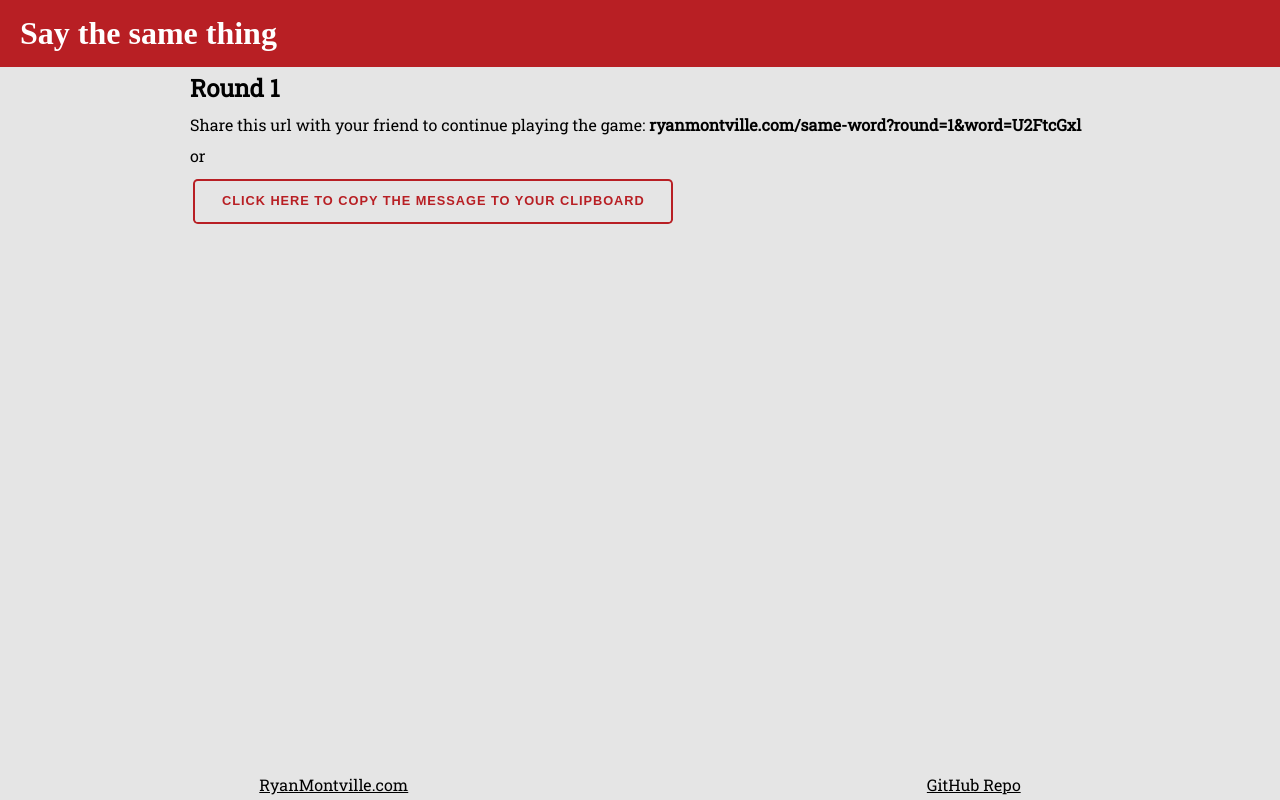
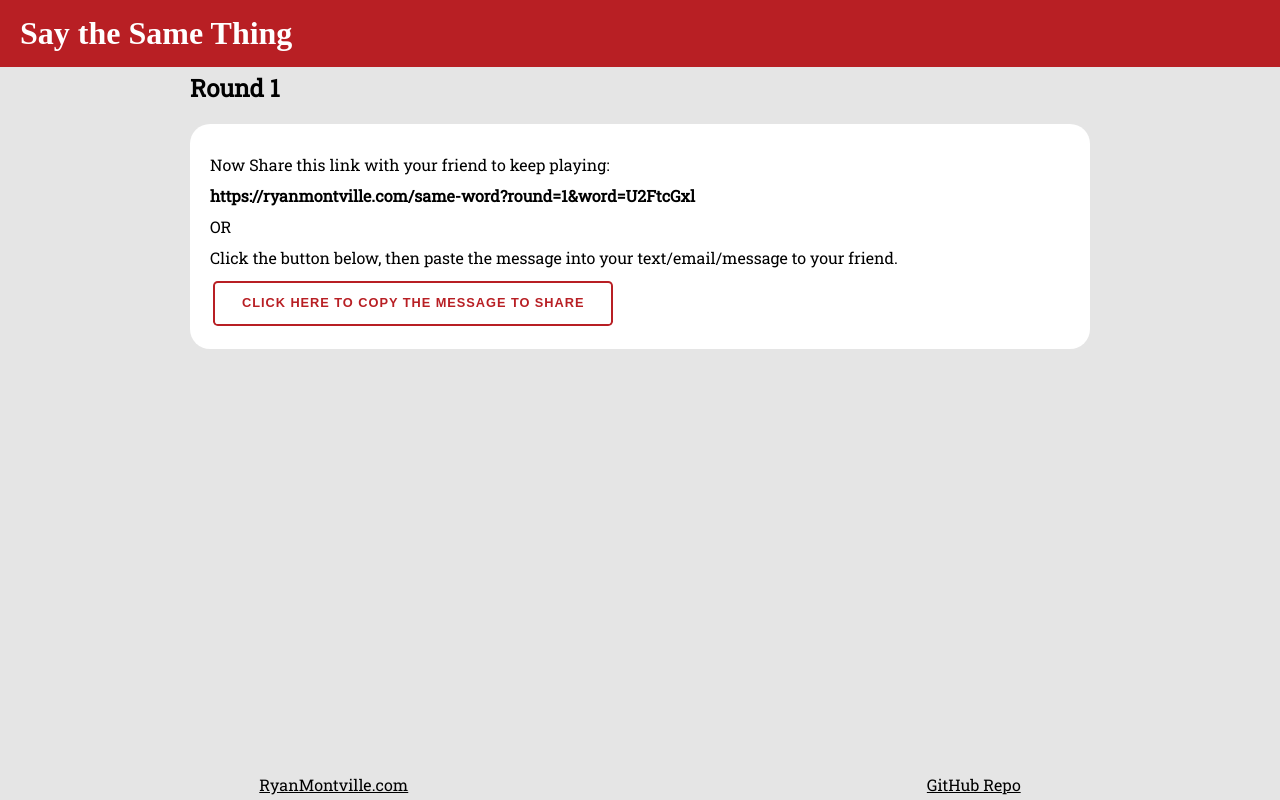
Before and after one commit to RyanMontville/same-word, an Angular app: page / in a window 1280 px wide. Both pictures are taken after typing "Sample" into the empty fields and a click on the button "SUBMIT". Built offline with nearby package versions, Linux system fonts and the light colour scheme; a web font is replaced by a local one.

Commit message:
adding animations

```diff
--- a/package.json
+++ b/package.json
@@ -10,6 +10,7 @@
   },
   "private": true,
   "dependencies": {
+    "@angular/animations": "^19.2.6",
     "@angular/cdk": "^19.2.9",
     "@angular/common": "^19.2.0",
     "@angular/compiler": "^19.2.0",
--- a/src/app/app.config.ts
+++ b/src/app/app.config.ts
@@ -1,8 +1,12 @@
 import { ApplicationConfig, provideZoneChangeDetection } from '@angular/core';
 import { provideRouter } from '@angular/router';
-
 import { routes } from './app.routes';
+import { provideAnimationsAsync } from '@angular/platform-browser/animations/async';
 
 export const appConfig: ApplicationConfig = {
-  providers: [provideZoneChangeDetection({ eventCoalescing: true }), provideRouter(routes)]
+  providers: [
+    provideZoneChangeDetection({ eventCoalescing: true }),
+    provideRouter(routes),
+    provideAnimationsAsync()
+  ]
 };
--- a/src/app/header/header.component.html
+++ b/src/app/header/header.component.html
@@ -1,3 +1,3 @@
 <header>
-    <h1>Say the same thing</h1>
+    <h1>Say the Same Thing</h1>
 </header>
--- a/src/app/home/home.component.css
+++ b/src/app/home/home.component.css
@@ -0,0 +1,8 @@
+.card {
+    display: block;
+    margin: 20px 0;
+    padding: 20px;
+    border-radius: 20px;
+    background-color: var(--card-background);
+    color: var(--text-color);
+}
--- a/src/app/home/home.component.html
+++ b/src/app/home/home.component.html
@@ -1,18 +1,50 @@
-@if (!gameWon) {
+<div id="container">
     <h2>Round {{round}}</h2>
-    <div [innerHTML]="message"></div>
-    @if (!showCopyButton) {
+    @if (showPromptCard) {
+    <div class="card" id="promptCard" [@cardAnimation]="promptCardState">
+        @if (round == 1) {
+        <p>Welcome to same the Same Thing! The goal of this game is to say the same thing as your friend. If you say
+            "hamburger" and your friend say "fries", then you have to think of a word that links those two words. If you
+            both say "fast food" you win!. If you say "fast food" but your friend says "unhealthy", then you keep
+            playing until you say the same thing.</p>
+        }
+        <div [innerHTML]="message"></div>
         <div class="inputGroup">
-            <input [(ngModel)]="newWord" type="text" placeholder="Enter your word here" class="wordTextBar"
-                (keydown.enter)="onSubmit()" />
-            <button (click)="onSubmit()">Submit</button>
+            <input [(ngModel)]="yourWord" type="text" placeholder="Enter your word(s) here" class="wordTextBar"
+                (keydown.enter)="onSubmit(1)" />
+            <button (click)="onSubmit(1)">Submit</button>
         </div>
+    </div>
     }
-    @if (showCopyButton) {
-        <p><button (click)="copyToClipboard()">Click here to copy the message to your clipboard</button></p>
+    @if (showIncorrectCard) {
+    <div class="card" id="incorrectCard" [@cardAnimation]="incorrectCardState">
+        <p>You didn't say the same thing. Its your tunr to find a word that links <strong>{{theirWord}}</strong> and
+            <strong>{{yourWord}}</strong>:</p>
+        <div class="inputGroup">
+            <input [(ngModel)]="newWord" type="text" placeholder="Enter your word(s) here" class="wordTextBar"
+                (keydown.enter)="onSubmit(2)" />
+            <button (click)="onSubmit(2)">Submit</button>
+        </div>
+    </div>
     }
-}
-
-@if (gameWon) {
-    <p>Congratulations! you both managed to say {{newWord}} after {{round}} rounds!</p>
-}
+    @if (showShareCard) {
+    <div class="card" id="shareCard" [@cardAnimation]="shareCardState">
+        <p>Now Share this link with your friend to keep playing:</p>
+        <p><strong>{{urlString}}</strong></p>
+        <p>OR</p>
+        @if (round < 3) { <p>Click the button below, then paste the message into your text/email/message to your friend.
+            </p>
+            }
+            <button (click)="copyToClipboard(1)">Click here to copy the message to share</button>
+    </div>
+    }
+    @if (showCorrectCard) {
+    <div class="card" id="correctCard" [@cardAnimation]="correctCardState">
+        <p>Congratulations! you both managed to say <strong>{{yourWord}}</strong> after {{round}} rounds!</p>
+        <div class="btnWrapper">
+            <button (click)="copyToClipboard(2)">Click here to copy the message to share</button>
+            <button (click)="playAgain()">Play Again</button>
+        </div>
+    </div>
+    }
+</div>
--- a/src/app/home/home.component.ts
+++ b/src/app/home/home.component.ts
@@ -2,11 +2,27 @@ import { Component, OnInit } from '@angular/core';
 import { ActivatedRoute, Router } from '@angular/router';
 import { FormsModule } from '@angular/forms';
 import { CommonModule } from '@angular/common';
-import {Clipboard} from '@angular/cdk/clipboard';
+import { Clipboard } from '@angular/cdk/clipboard';
+import { trigger, state, style, transition, animate } from '@angular/animations';
+import { fadeInUpAnimation } from '../animation.service';
 
 @Component({
   selector: 'app-home',
   imports: [FormsModule, CommonModule],
+  animations: [
+    trigger('cardAnimation', [
+      state('in', style({ opacity: 1, transform: 'translateX(0)' })),
+      state('out', style({ opacity: 0, transform: 'translateX(100%)' })),
+      transition('void => in', [ // Animate in from the left
+        style({ opacity: 0, transform: 'translateX(-100%)' }),
+        animate('300ms ease-in')
+      ]),
+      transition('in => out', [
+        animate('300ms ease-out')
+      ]),
+      transition('void => *', animate('0ms')),
+    ]),
+  ],
   templateUrl: './home.component.html',
   styleUrl: './home.component.css'
 })
@@ -14,23 +30,29 @@ export class HomeComponent implements OnInit {
   round: number = 1;
   lastWordOne: string | null = null;
   lastWordTwo: string | null = null;
-  word: string | null = null;
+  theirWord: string | null = null;
+  yourWord: string = "";
   message: string = "";
-  guess: string = "";
   newWord: string = "";
-  incorrect: boolean = false;
-  gameWon: boolean = false;
+
   urlString: string = "";
-  showCopyButton: boolean = false;
-  messageParts: {text: string, weight: string}[] = [];
+
+  showPromptCard: boolean = true;
+  showIncorrectCard: boolean = false;
+  showShareCard: boolean = false;
+  showCorrectCard: boolean = false;
+  promptCardState: string = 'in';
+  incorrectCardState: string = 'out';
+  shareCardState: string = 'out';
+  correctCardState: string = 'out';
 
   constructor(
     private route: ActivatedRoute,
     private router: Router,
     private clipboard: Clipboard
-  ) {}
+  ) { }
 
-   ngOnInit() {
+  ngOnInit() {
     let roundString = this.route.snapshot.queryParamMap.get('round');
     if (roundString) {
       if (typeof +roundString === 'number') {
@@ -43,7 +65,7 @@ export class HomeComponent implements OnInit {
     }
     let wordString = this.route.snapshot.queryParamMap.get('word');
     if (wordString) {
-      this.word = this.convertToString(wordString);
+      this.theirWord = this.convertToString(wordString);
     }
     let lastOne = this.route.snapshot.queryParamMap.get('lastOne');
     let lastTwo = this.route.snapshot.queryParamMap.get('lastTwo');
@@ -52,11 +74,11 @@ export class HomeComponent implements OnInit {
       let fixedt = lastTwo?.replace("-", " ");
       this.lastWordOne = fixedo;
       this.lastWordTwo = fixedt;
-      this.message = `<p>Your friend didn't guess the same word as you.</p><p>Find a word to connect <strong>${fixedo}</strong> and <strong>${fixedt}</strong>:</p>`;
+      this.message = `<p>Your friend didn't guess the same word as you.</p><p>Find a word(s) to connect <strong>${fixedo}</strong> and <strong>${fixedt}</strong>:</p>`;
     }
     if (this.round == 1) {
-      if (!this.word) {
-        this.message = "<p>Welcome to Say the same thing! Your goal is to say the same thing as your friend.</p><p>You go first! Type in any word you can think of:</p>";
+      if (!this.theirWord) {
+        this.message = "<p>You go first! Type in any word you can think of:</p>";
       } else {
         this.message = "<p>Your friend has sent a word.</p><p>Now its your turn to type any word you can think of:</p>";
       }
@@ -72,40 +94,62 @@ export class HomeComponent implements OnInit {
     return decodedString;
   }
 
-  onSubmit() {
-    if (this.round === 1 && !this.word) {
+  onSubmit(action: number) {
+    if (action === 1) {
+      if (this.round === 1 && !this.theirWord) {
+        let encodedWord = this.convertTo64(this.yourWord);
+        this.urlString = `https://ryanmontville.com/same-word?round=1&word=${encodedWord}`;
+        this.promptCardState = 'out';
+        setTimeout(() => {
+          this.showPromptCard = false;
+          this.showShareCard = true;
+          this.shareCardState = 'in';
+        }, 300);
+      } else {
+        if (this.yourWord.toLowerCase() === this.theirWord?.toLocaleLowerCase()) {
+          this.promptCardState = 'out';
+          setTimeout(() => {
+            this.showPromptCard = false;
+            this.showCorrectCard = true;
+            this.correctCardState = 'in';
+          }, 300);
+        } else {
+          this.promptCardState = 'out';
+          setTimeout(() => {
+            this.showPromptCard = false;
+            this.showIncorrectCard = true;
+            this.incorrectCardState = 'in';
+          }, 300);
+        }
+      }
+    }
+    if (action === 2) {
+      this.round += 1;
+      this.incorrectCardState = 'out';
       let encodedWord = this.convertTo64(this.newWord);
-      this.urlString = `ryanmontville.com/same-word?round=1&word=${encodedWord}`;
-      this.message = `<p>Share this url with your friend to continue playing the game: <strong>${this.urlString}</strong></p><p>or</p>`;
-      this.showCopyButton = true;
-    } else {
-      if (this.newWord.toLocaleLowerCase() === this.word?.toLocaleLowerCase() && this.incorrect === false) {
-        this.gameWon = true;
-      } else if (this.incorrect === false) {
-        this.incorrect = true;
-        this.message = `<p>Sorry, you didn't say the same thing as your friend.</p><p>Find a word to connect <strong>${this.word}</strong> and <strong>${this.newWord}</strong>.</p>`;
-        this.guess = this.newWord;
-        this.newWord = "";
-        this.round += 1;
-      } else {
-        let encodedWord = this.convertTo64(this.newWord);
-        let lo = this.word?.replace(" ", "-");
-        let lt = this.guess.replace(" ", "-");
-        this.urlString = `https://ryanmontville.com/same-word?round=${this.round}&lastOne=${lo}&lastTwo=${lt}&word=${encodedWord}`;
-        this.message = `<p>Share this url with your friend to continue playing the game: <strong>${this.urlString}</strong></p><p>or</p>`;
-        this.showCopyButton = true;
-      }
+      let lo = this.theirWord?.replace(" ", "-");
+      let lt = this.yourWord.replace(" ", "-");
+      this.urlString = `https://ryanmontville.com/same-word?round=${this.round}&lastOne=${lo}&lastTwo=${lt}&word=${encodedWord}`;
+          setTimeout(() => {
+            this.showIncorrectCard = false;
+            this.showShareCard = true;
+            this.shareCardState = 'in';
+          }, 300);
     }
   }
 
-  copyToClipboard() {
-    var messageToCopy: string = `🗣️Say the Same Thing Round ${this.round}
-  Its your turn!
-  🔗: ${this.urlString}`;
+  copyToClipboard(action: number) {
+    var messageToCopy: string = "";
+    if (action == 1) {
+      messageToCopy= `🗣️Say the Same Thing Round ${this.round}\nIts your turn!\n🔗: ${this.urlString}`;
+    } else {
+      messageToCopy = `🗣️Say the Same Thing\nCongratulations! you both managed to say ${this.yourWord} after ${this.round} rounds!`
+    }
     this.clipboard.copy(messageToCopy);
   }
 
-  getMessage() {
-    return this.message;
+
+  playAgain() {
+    this.router.navigate(['/']);
   }
 }
--- a/src/styles.css
+++ b/src/styles.css
@@ -11,6 +11,7 @@
       --input-background: #545454;
       --input-text: #000000;
       --link-color: #fff;
+      --card-background: #333;
     }
   }
 
@@ -24,6 +25,7 @@
       --input-background: #eee;
       --input-text: #555;
       --link-color: #000;
+      --card-background: #fff;
     }
   }
 
@@ -107,3 +109,9 @@ button:hover, .button:hover {
 p {
     margin: 10px 0;
 }
+
+button:disabled,
+button[disabled] {
+  opacity: 0.5;
+  cursor: not-allowed;
+}
```
Also changed, not shown: src/app/animation.service.ts (added, +34 -0 lines), 1 other file (tests, documents, lock files or other folders).
